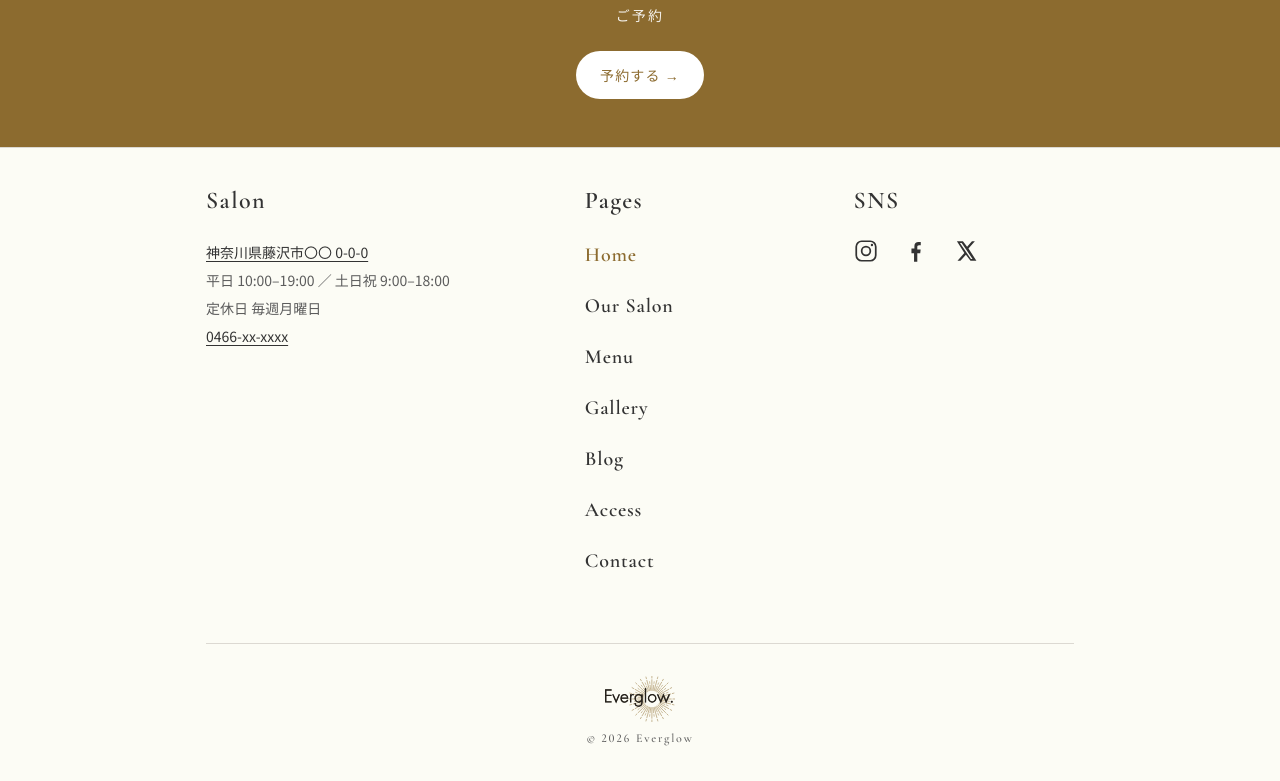
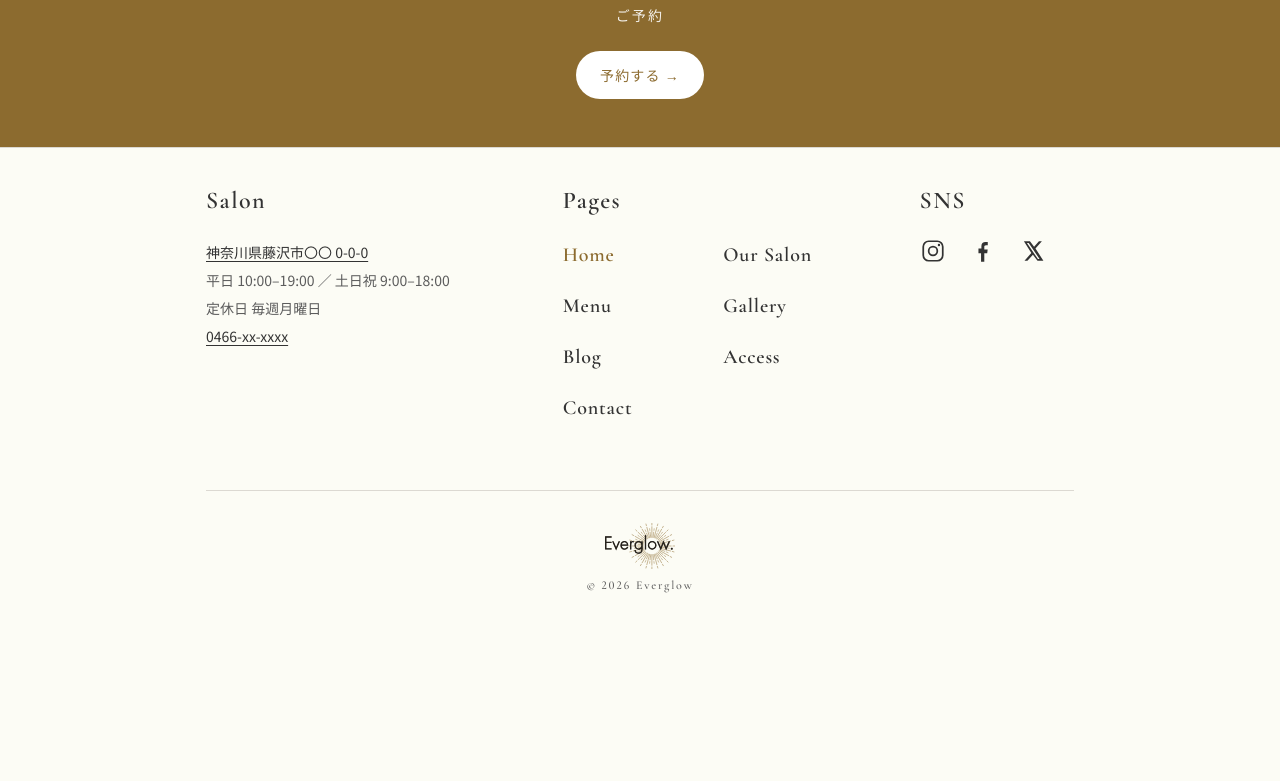
Before and after one commit to Takeshi-Iwata/everglow-site, a website: page index.html in a window 1280 px wide. Shown: the part 6389-7170 px from the top of the page. After the commit the page ends 7017 px from the top, so only its background shows below. Drawn offline with nearby package versions, Linux system fonts and the light colour scheme.

Commit message:
Footer/PC: Pages links back to 2 columns; widen Pages column
Co-Authored-By: Claude Opus 4.8 <noreply@anthropic.com>

```diff
--- a/style.css
+++ b/style.css
@@ -291,13 +291,13 @@
   .ft__copy{font-family:var(--en);font-size:var(--fs-xs);letter-spacing:.15em;color:var(--text-subtle);margin-top:6px;}
   /* フッター：PCは3カラム（Salon｜Pages｜SNS）＋下段ブランド */
   @media(min-width:768px){
-    .ft .wrap{max-width:900px;display:grid;grid-template-columns:1.5fr 1fr 1fr;column-gap:48px;padding-top:var(--sp-xl);align-items:start;}
+    .ft .wrap{max-width:900px;display:grid;grid-template-columns:1.4fr 1.4fr 0.7fr;column-gap:48px;padding-top:var(--sp-xl);align-items:start;}
     .ft__hr{display:none;}
     .ft__h{margin:0 0 var(--sp-md);}
     .ft__h:nth-of-type(1){grid-column:1;grid-row:1;}
     .ft__salon{grid-column:1;grid-row:2;padding-bottom:0;}
     .ft__h:nth-of-type(2){grid-column:2;grid-row:1;}
-    .ft__pages{grid-column:2;grid-row:2;grid-template-columns:1fr;padding-bottom:0;}
+    .ft__pages{grid-column:2;grid-row:2;grid-template-columns:1fr 1fr;padding-bottom:0;}
     .ft__h:nth-of-type(3){grid-column:3;grid-row:1;}
     .ft__sns{grid-column:3;grid-row:2;padding-bottom:0;}
     .ft__brand{grid-column:1/-1;grid-row:3;margin-top:var(--sp-2xl);padding-top:var(--sp-xl);border-top:1px solid var(--border-subtle);}
```
